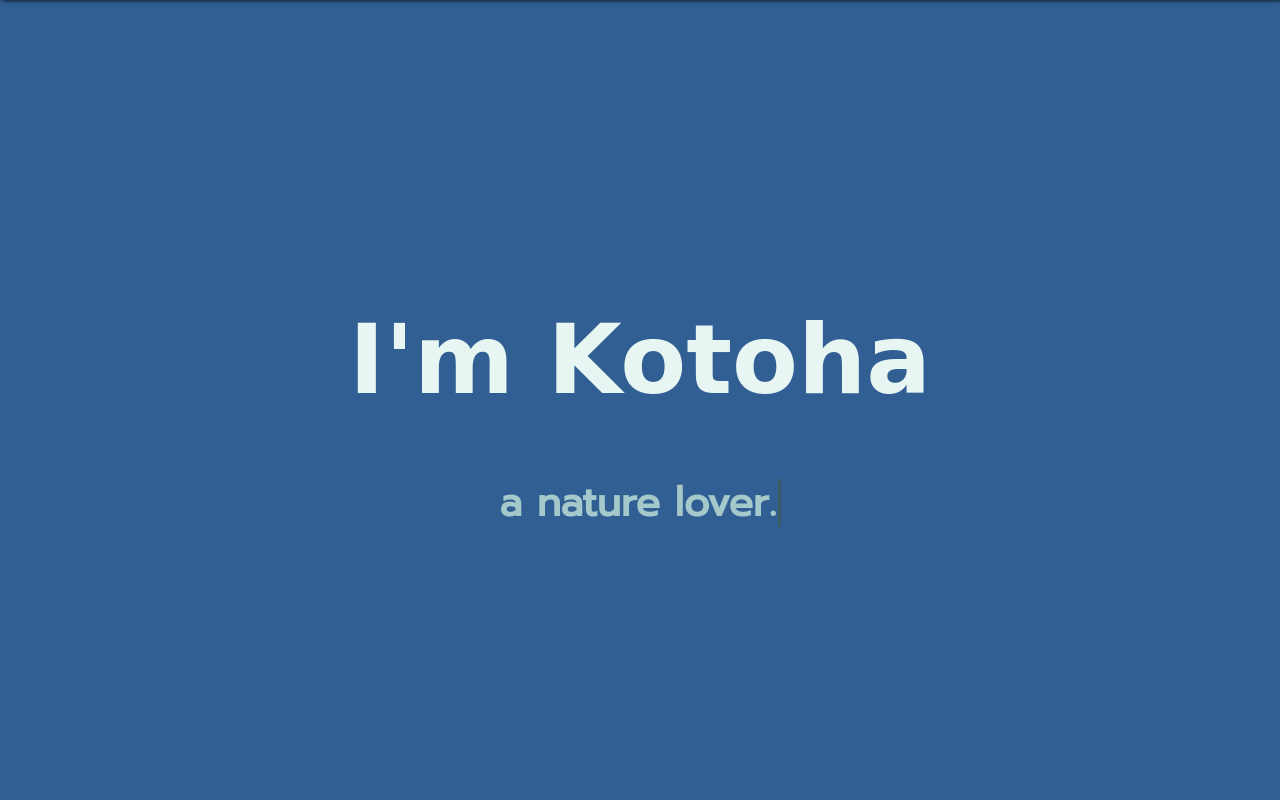
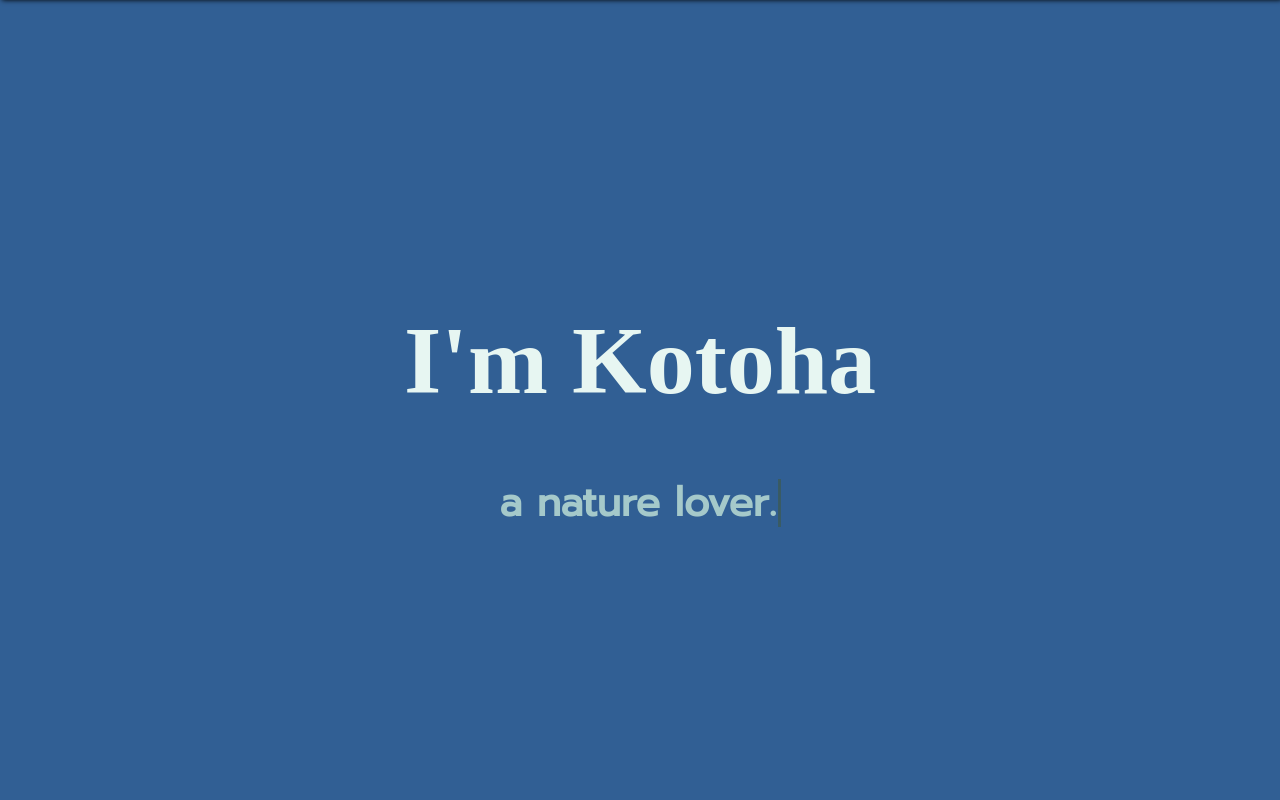
Before and after one commit to kotohatogami/kotohatogami.github.io, a plain HTML site: page index.html in a window 1280 px wide. Shown: the top 800 px of the page. Drawn offline with nearby package versions, Linux system fonts and the light colour scheme.

Commit message:
Update styles.css

```diff
--- a/css/styles.css
+++ b/css/styles.css
@@ -3,7 +3,7 @@ body {
 }
 
 h1 {
-    font-family: 'Cormorant Garamond', cursive;
+    font-family: 'Cormorant Garamond';
     font-weight: bold;
 }
 
@@ -74,7 +74,7 @@ a::hover {
 }
 
 .big-heading {
-    font-family: 'Cormorant Garamond', cursive;
+    font-family: 'Cormorant Garamond';
     /* color: #2C3333; */
     color: #E7F6F2;
     margin: 15% auto auto;
```
